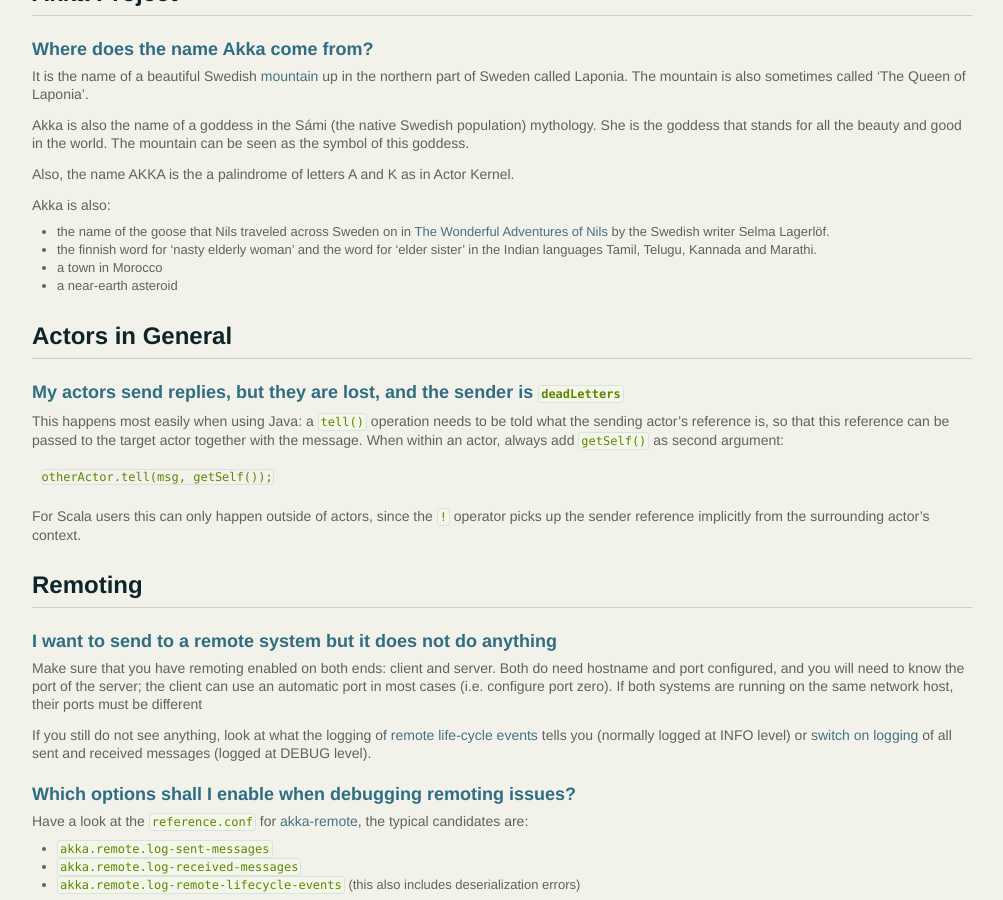
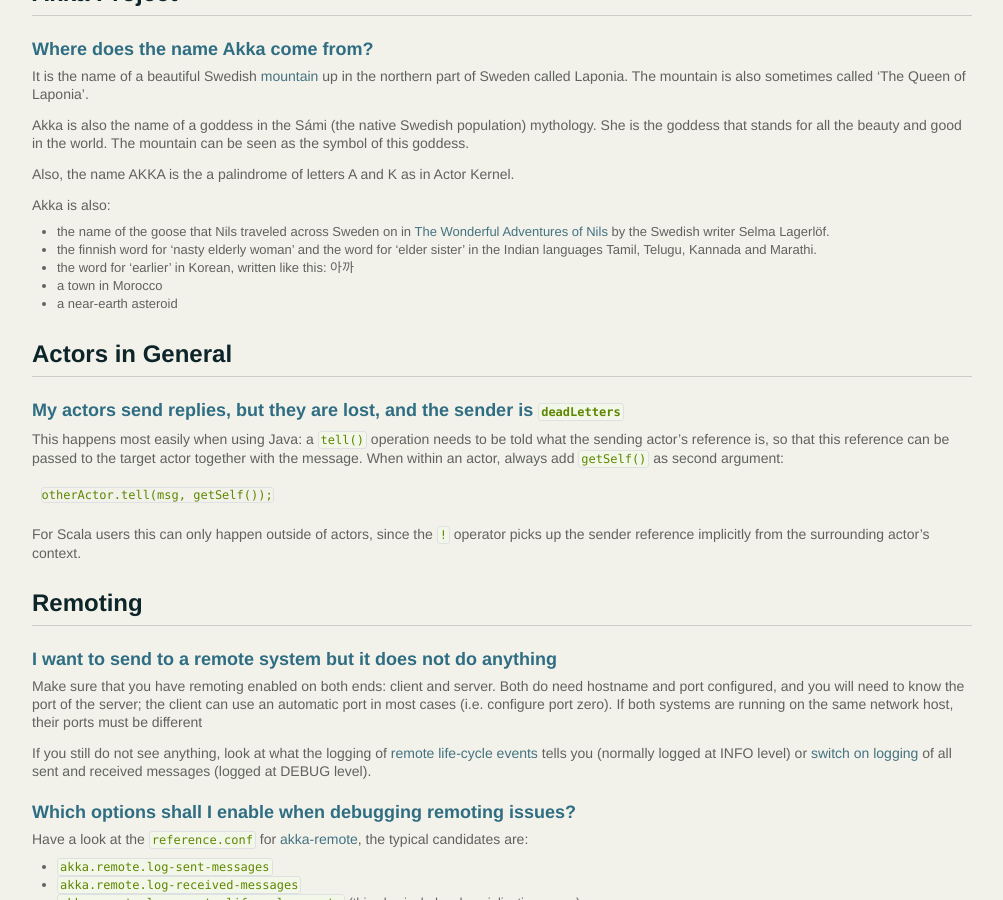
Before and after one commit to raboof/akka.github.com, a Jekyll site: the page built from faq/index.md, in a window 1280 px wide and 900 px high, scrolled down 446 px. Shown: the whole window, without its empty margins (138-1141 px from the left). Built offline with Jekyll 4.4.1, drawn with Linux system fonts in a browser that asks for light colours.

Commit message:
Update faq/index.md

```diff
--- a/faq/index.md
+++ b/faq/index.md
@@ -23,6 +23,7 @@
 Akka is also:
 * the name of the goose that Nils traveled across Sweden on in [The Wonderful Adventures of Nils](http://en.wikipedia.org/wiki/The_Wonderful_Adventures_of_Nils) by the Swedish writer Selma Lagerlöf.
 * the finnish word for 'nasty elderly woman' and the word for 'elder sister' in the Indian languages Tamil, Telugu, Kannada and Marathi.
+* the word for 'earlier' in Korean, written like this: 아까
 * a town in Morocco
 * a near-earth asteroid
 
```
